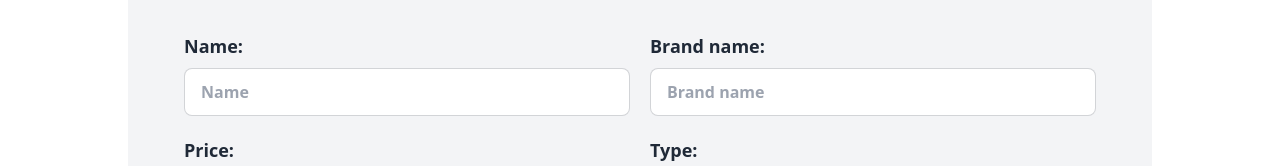
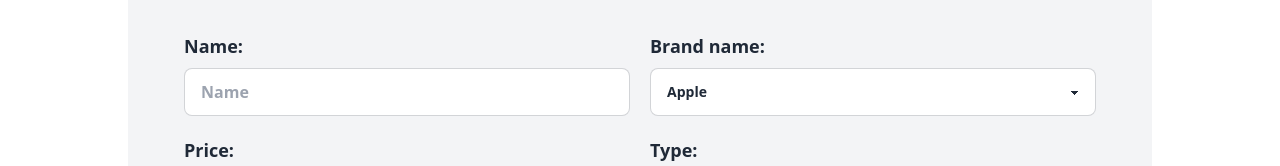
Before and after one commit to monjurBakthMazumder/Assignment-10-client-site, a React (Vite) app: page /add-product in a window 1280 px wide. Shown: the part 286-452 px from the top of the page. Built offline with nearby package versions, Linux system fonts and the light colour scheme; no server answers.

Commit message:
doing create product functionality in add product page

```diff
--- a/src/Pages/AddProduct/AddProduct.jsx
+++ b/src/Pages/AddProduct/AddProduct.jsx
@@ -12,6 +12,15 @@ const AddProduct = () => {
         const img = form.img.value;
         const product = {name, brand, price, type, rating, description, img}
         console.log(product);
+        fetch('http://localhost:5000/products', {
+            method: 'POST',
+            headers: {
+                'Content-Type': 'application/json'
+            },
+            body: JSON.stringify(product)
+        })
+        .then(res=> res.json())
+        .then(data=> console.log(data))
     }
     return (
         <div className="my-10 md:my-20 mx-[5%] sm:mx-[10%] p-5 sm:px-14 sm:py-20 rounded-lg bg-gray-100">
@@ -22,7 +31,14 @@ const AddProduct = () => {
                     <input type="text" name="name" required placeholder="Name" className="input input-bordered w-full mt-2" />
                     </label>
                     <label htmlFor="brand">Brand name:
-                    <input type="text" name="brand" required placeholder="Brand name" className="input input-bordered w-full mt-2" />
+                    <select className="select select-bordered w-full mt-2" name="brand">
+                        <option selected value="Apple">Apple</option>
+                        <option value="Microsoft">Microsoft</option>
+                        <option value="Dell">Dell</option>
+                        <option value="Lenovo">Lenovo</option>
+                        <option value="Google">Google</option>
+                        <option value="Samsung">Samsung</option>
+                    </select>
                     </label>
                 </div>
                 <div className="grid grid-cols-1 md:grid-cols-2 gap-5 mb-5">
```
